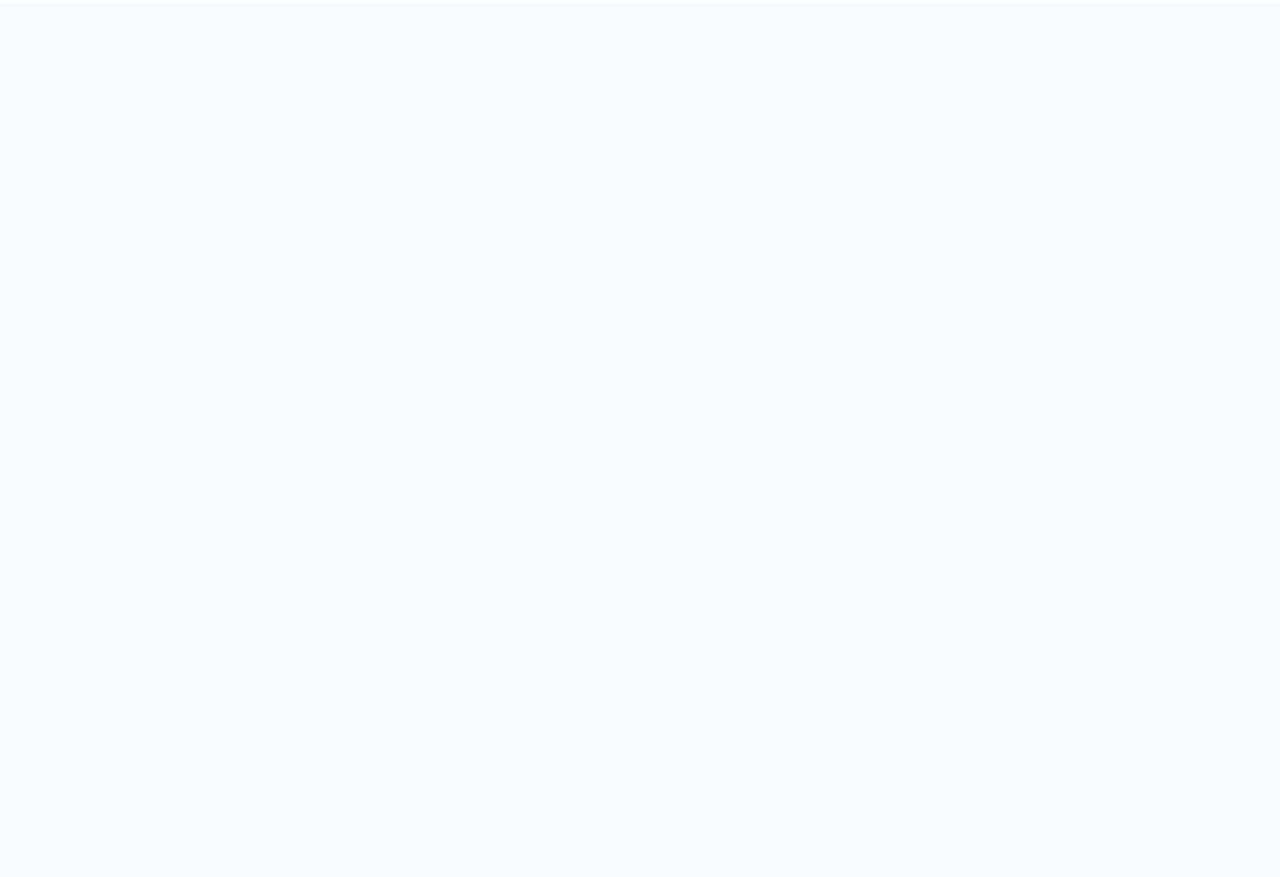
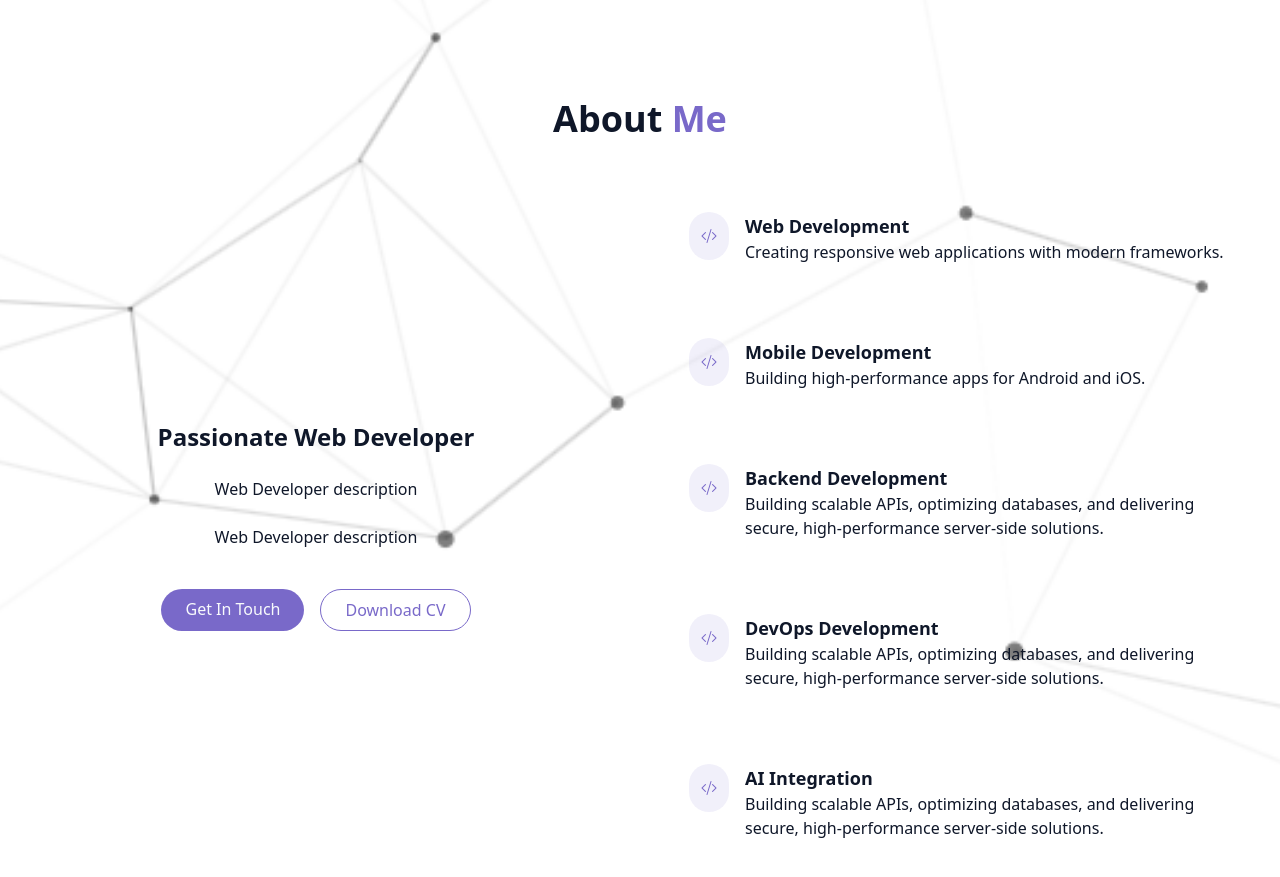
Before and after one commit to dev-giann-evale/dev-giann.github.io, a React (Vite) app: page / in a window 1280 px wide. Shown: the part 797-1674 px from the top of the page. Before the commit the page ends 800 px from the top, so only its background shows below. Built offline with nearby package versions, Linux system fonts and the light colour scheme.

Commit message:
chore: new sections

```diff
--- /dev/null
+++ b/src/components/AboutMe.tsx
@@ -0,0 +1,88 @@
+export const AboutMe = () => {
+    return (
+        <section id="about"
+            className="py-24 px-4 relative">
+            <div>
+                <h2 className="text-3xl md:text-4xl font-bold mb-12 text-center">
+                    About
+                    <span className="text-primary"> Me</span>
+                </h2>
+
+                <div className="grid grid-cols-1 md:grid-cols-2 gap-12 items-center">
+                    <div className="space-y-6">
+                        <h3 className="text-2xl font-semibold">Passionate Web Developer</h3>
+                        <p className="text-muted-foreground">Web Developer description </p>
+                        <p className="text-muted-foreground">Web Developer description </p>
+                        <div className="flex flex-col sm:flex-row gap-4 pt-4 justify-center">
+                            <a href="#contact" className="cosmic-button">
+                                Get In Touch
+                            </a>
+                            <a href="#download-cv"
+                                className="px-6 py-2 rounded-full border border-primary text-primary hover:bg-primary/10 transition-colors duration-300">
+                                Download CV
+                            </a>
+                        </div>
+                    </div>
+                    <div className="grid grid-cols-1 gap-6">
+                        <div className="gradient-border p-6 card-hover">
+                            <div className="flex items-start gapa-4">
+                                <div className="p-3 rounded-full bg-primary/10">
+                                    <i className="bi bi-code-slash h-6 w-6 text-primary"></i>
+                                </div>
+                                <div className="text-left pl-4">
+                                    <h4 className="font-semibold text-lg">Web Development</h4>
+                                    <p className="text-muted-foreground">Creating responsive web applications with modern frameworks.</p>
+                                </div>
+                            </div>
+                        </div>
+                        <div className="gradient-border p-6 card-hover">
+                            <div className="flex items-start gapa-4">
+                                <div className="p-3 rounded-full bg-primary/10">
+                                    <i className="bi bi-code-slash h-6 w-6 text-primary"></i>
+                                </div>
+                                <div className="text-left pl-4">
+                                    <h4 className="font-semibold text-lg">Mobile Development</h4>
+                                    <p className="text-muted-foreground">Building high-performance apps for Android and iOS.</p>
+                                </div>
+                            </div>
+                        </div>
+                        <div className="gradient-border p-6 card-hover">
+                            <div className="flex items-start gapa-4">
+                                <div className="p-3 rounded-full bg-primary/10">
+                                    <i className="bi bi-code-slash h-6 w-6 text-primary"></i>
+                                </div>
+                                <div className="text-left pl-4">
+                                    <h4 className="font-semibold text-lg">Backend Development</h4>
+                                    <p className="text-muted-foreground">Building scalable APIs, optimizing databases, and delivering secure, high-performance server-side solutions.</p>
+                                </div>
+                            </div>
+                        </div>
+                        <div className="gradient-border p-6 card-hover">
+                            <div className="flex items-start gapa-4">
+                                <div className="p-3 rounded-full bg-primary/10">
+                                    <i className="bi bi-code-slash h-6 w-6 text-primary"></i>
+                                </div>
+                                <div className="text-left pl-4">
+                                    <h4 className="font-semibold text-lg">DevOps Development</h4>
+                                    <p className="text-muted-foreground">Building scalable APIs, optimizing databases, and delivering secure, high-performance server-side solutions.</p>
+                                </div>
+                            </div>
+                        </div>
+
+                        <div className="gradient-border p-6 card-hover">
+                            <div className="flex items-start gapa-4">
+                                <div className="p-3 rounded-full bg-primary/10">
+                                    <i className="bi bi-code-slash h-6 w-6 text-primary"></i>
+                                </div>
+                                <div className="text-left pl-4">
+                                    <h4 className="font-semibold text-lg">AI Integration</h4>
+                                    <p className="text-muted-foreground">Building scalable APIs, optimizing databases, and delivering secure, high-performance server-side solutions.</p>
+                                </div>
+                            </div>
+                        </div>
+                    </div>
+                </div>
+            </div>
+        </section>
+    );
+};
--- a/src/components/HeroSection.tsx
+++ b/src/components/HeroSection.tsx
@@ -11,7 +11,7 @@ export const HeroSection = () => {
                         <span> Evale</span>
                     </h1>
                     <p className="text-lg md:text-xl text-muted-foreground max-2-2xl mx-auto">
-                        Full Stack Developer with 7+ years of experience in creating stellar projects across multiple platforms. With a strong track record of building and deploying scalable applications. Currently focused on integrating AI technologies into projects to drive innovation and enhance user experiences.
+                        Full Stack Developer with 7+ years of experience in creating stellar projects across multiple platforms. Pursuing excellence in building and deploying scalable applications. Currently focused on integrating AI technologies into projects to drive innovation and enhance user experiences.
                     </p>
                     <div className="pt-4">
                         <a href="#projects" className="cosmic-button">
--- a/src/pages/Home.tsx
+++ b/src/pages/Home.tsx
@@ -1,3 +1,4 @@
+import { AboutMe } from "../components/AboutMe";
 import { Background } from "../components/Background";
 import { HeroSection } from "../components/HeroSection";
 import { Navbar } from "../components/Navbar";
@@ -15,6 +16,7 @@ export const Home = () => {
             {/* Main Content */}
             <main>
                 <HeroSection/>
+                <AboutMe/>
             </main>
             {/* Footer */}
         </div>
```
